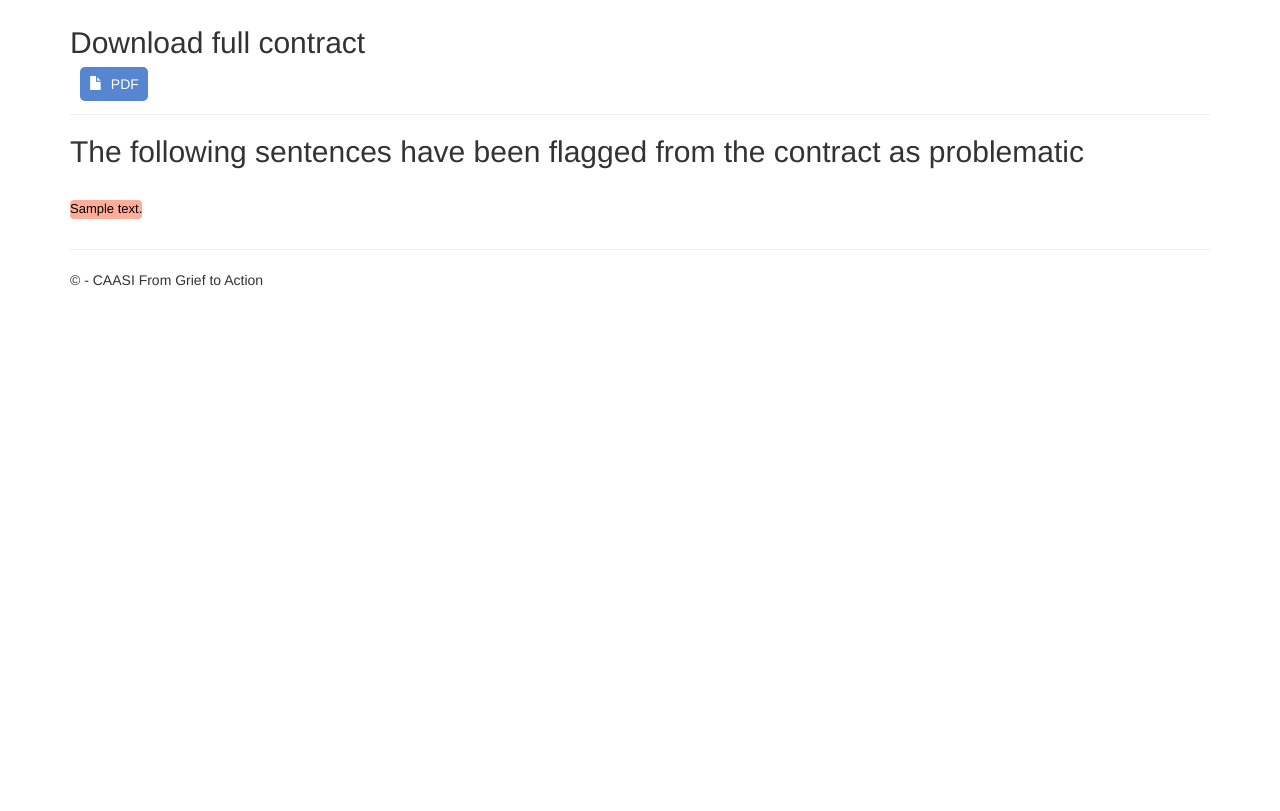
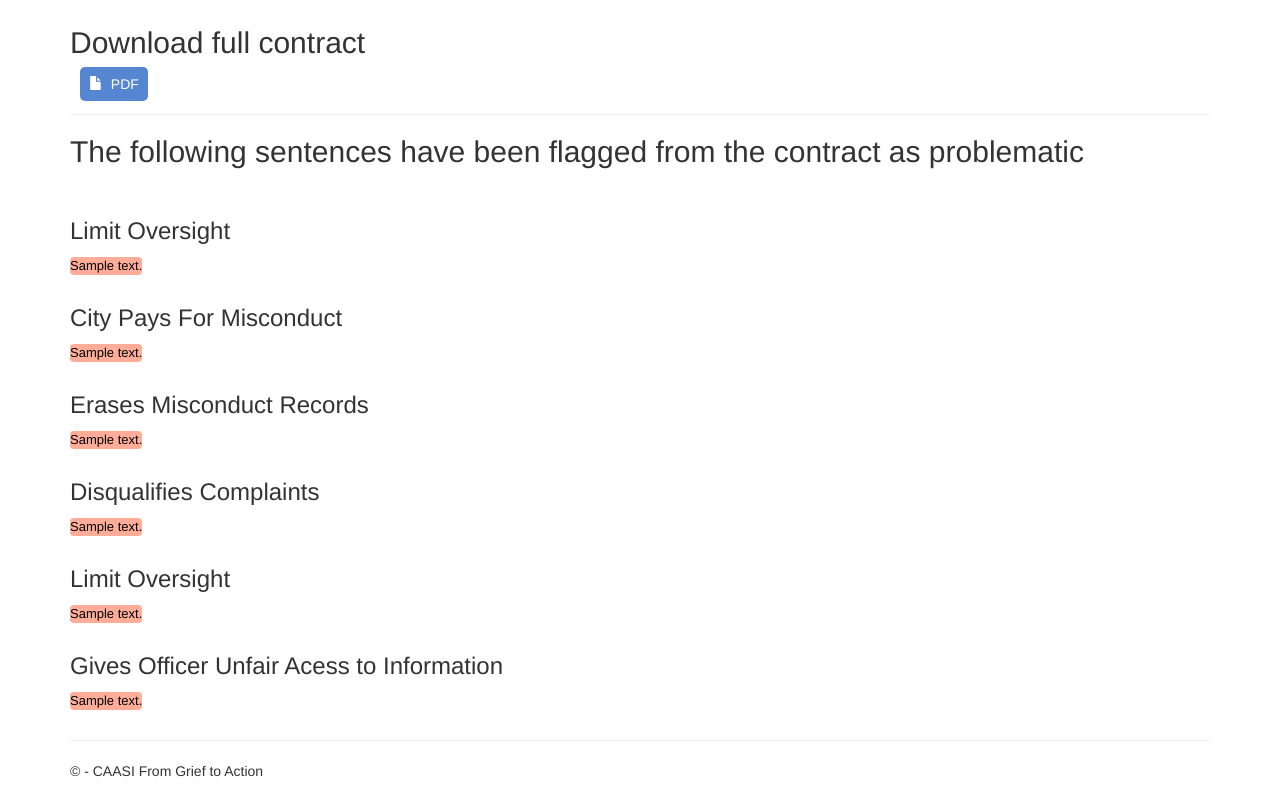
Before and after one commit to CAASI-G2A/g2a-website, a Django app: page /view_location/1 in a window 1280 px wide. Shown: the part 293-1104 px from the top of the page. Before the commit the page ends 579 px from the top, so only its background shows below. Run offline with Django 3.2, Linux system fonts and the light colour scheme; tables that the repository leaves empty hold one stand-in row (values such as "Sample post"); parts of the project's set-up code (start-up, migrations or seed data) failed here and were passed over; some libraries are stand-ins or nearby versions.

Commit message:
grouped problematic sentences

```diff
--- a/PPUC/app/templates/app/view_location.html
+++ b/PPUC/app/templates/app/view_location.html
@@ -35,21 +35,46 @@
     <div class="modal fade" id="modal" tabindex="-1" role="dialog" aria-labelledby="myModalLabel" aria-hidden="true">
     </div><!-- /.modal -->
 		<h2>The following sentences have been flagged from the contract as problematic</h2><br>
-        {% for sentence in sentences %}
-            {% if sentence.limit_oversight %}
-                <pre style="background:#ffad99;"><a style="color:black; " data-toggle="modal" href="{% url 'edit_sentence' sentence.id %}" data-target="#modal" title="Limits oversight" data-tooltip>{{sentence.text}}</a></pre>
-			{% elif sentence.city_pay_for_misconduct %}
-				<pre style="background:#ffad99;"><a style="color:black; " data-toggle="modal" href="{% url 'edit_sentence' sentence.id %}" data-target="#modal" title="Makes city pay for misconduct" data-tooltip>{{sentence.text}}</a></pre>
-			{% elif sentence.erase_misconduct %}
-				<pre style="background:#ffad99;"><a style="color:black; " data-toggle="modal" href="{% url 'edit_sentence' sentence.id %}" data-target="#modal" title="Erases misconduct records" data-tooltip>{{sentence.text}}</a></pre>
-            {% elif sentence.disqualify_complaints %}
-				<pre style="background:#ffad99;"><a style="color:black; " data-toggle="modal" href="{% url 'edit_sentence' sentence.id %}" data-target="#modal" title="Disqualifies complaints" data-tooltip>{{sentence.text}}</a></pre>
-			{% elif sentence.restrict_interrogation %}
-				<pre style="background:#ffad99;"><a style="color:black; " data-toggle="modal" href="{% url 'edit_sentence' sentence.id %}" data-target="#modal" title="Restricts interrogation" data-tooltip>{{sentence.text}}</a></pre>
-			{% elif sentence.unfair_information %}
-				<pre style="background:#ffad99;"><a style="color:black; " data-toggle="modal" href="{% url 'edit_sentence' sentence.id %}" data-target="#modal" title="Gives the officer unfair access to information" data-tooltip>{{sentence.text}}</a></pre>
-			{% else %}
-                <pre><a style="color:black; " data-toggle="modal" href="{% url 'edit_sentence' sentence.id %}" data-target="#modal" title="edit sentence" data-tooltip>{{sentence.text}}</a></pre>
-            {% endif %}
-        {% endfor %}
+		<div><h3>Limit Oversight</h3>
+			{% for sentence in sentences %}
+				{% if sentence.limit_oversight %}
+					<pre style="background:#ffad99;"><a style="color:black; " data-toggle="modal" href="{% url 'edit_sentence' sentence.id %}" data-target="#modal" title="Limits oversight" data-tooltip>{{sentence.text}}</a></pre>
+				{% endif %}
+			{% endfor %}
+		</div>
+		<div><h3>City Pays For Misconduct</h3>
+			{% for sentence in sentences %}
+				{% if sentence.city_pay_for_misconduct %}
+					<pre style="background:#ffad99;"><a style="color:black; " data-toggle="modal" href="{% url 'edit_sentence' sentence.id %}" data-target="#modal" title="Makes city pay for misconduct" data-tooltip>{{sentence.text}}</a></pre>
+				{% endif %}
+			{% endfor %}
+		</div>
+		<div><h3>Erases Misconduct Records</h3>
+			{% for sentence in sentences %}
+				{% if sentence.erase_misconduct %}
+					<pre style="background:#ffad99;"><a style="color:black; " data-toggle="modal" href="{% url 'edit_sentence' sentence.id %}" data-target="#modal" title="Erases misconduct records" data-tooltip>{{sentence.text}}</a></pre>
+				{% endif %}
+			{% endfor %}
+		</div>
+		<div><h3>Disqualifies Complaints</h3>
+			{% for sentence in sentences %}
+				{% if sentence.disqualify_complaints %}
+					<pre style="background:#ffad99;"><a style="color:black; " data-toggle="modal" href="{% url 'edit_sentence' sentence.id %}" data-target="#modal" title="Disqualifies complaints" data-tooltip>{{sentence.text}}</a></pre>
+				{% endif %}
+			{% endfor %}
+		</div>
+		<div><h3>Limit Oversight</h3>
+			{% for sentence in sentences %}
+				{% if sentence.restrict_interrogation %}
+					<pre style="background:#ffad99;"><a style="color:black; " data-toggle="modal" href="{% url 'edit_sentence' sentence.id %}" data-target="#modal" title="Restricts interrogation" data-tooltip>{{sentence.text}}</a></pre>
+				{% endif %}
+			{% endfor %}
+		</div>
+		<div><h3>Gives Officer Unfair Acess to Information</h3>
+			{% for sentence in sentences %}
+				{% if sentence.unfair_information %}
+					<pre style="background:#ffad99;"><a style="color:black; " data-toggle="modal" href="{% url 'edit_sentence' sentence.id %}" data-target="#modal" title="Gives the officer unfair access to information" data-tooltip>{{sentence.text}}</a></pre>
+				{% endif %}
+			{% endfor %}
+		</div>
 {% endblock %}
```
